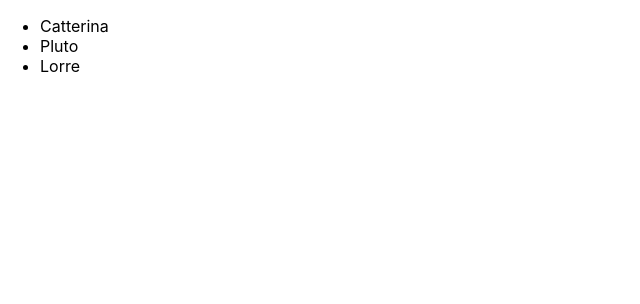
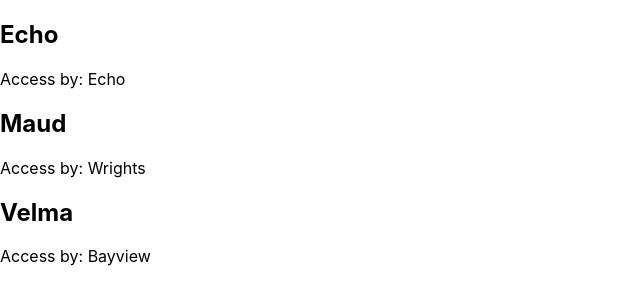
Before and after one commit to jw6/refresh-react, a React (Create React App) app: page / in a window 1280 px wide. Shown: the top 304 px of the page, without its empty margins (0-640 px from the left). Built offline with nearby package versions, Linux system fonts and the light colour scheme.

Commit message:
rendering list and record key

```diff
--- a/src/index.js
+++ b/src/index.js
@@ -4,17 +4,23 @@ import './index.css';
 
 let city = "Madrid"
 
-const catNames = [
-  "Catterina",
-  "Pluto",
-  "Lorre"
-];
+const lakeList = [
+  { id: 1, name: "Echo", trailhead: "Echo"},
+  { id: 2, name: "Maud", trailhead: "Wrights"},
+  { id: 3, name: "Velma", trailhead: "Bayview"}
+]
 
-function App ({cats}) {
+function App ({ lakes }) {
   return (
-    <ul>
-      {cats.map( name => (<li>{ name }</li>))}
-    </ul>
+    <div>
+      {lakes.map(lake => (
+        <div key={lake.id}>
+          <h2>{lake.name}</h2>
+          <p>Access by: {lake.trailhead}</p>
+        </div>
+      ))}
+    </div>
+
   )
 }
 
@@ -34,6 +40,6 @@ function Hello(props){
 
 ReactDOM.render(
   // <Hello library="React" number={123}/>,
-  <App cats={catNames}/>,
+  <App lakes={lakeList}/>,
   document.getElementById('root')
 );
```
